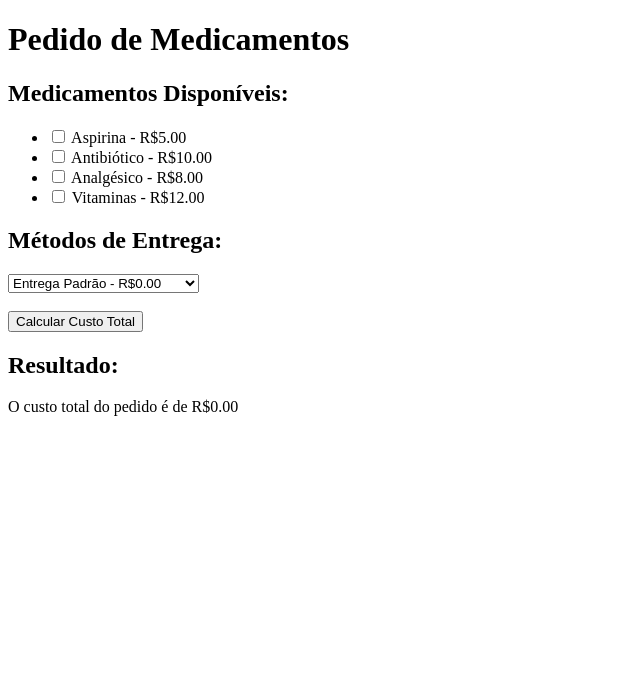
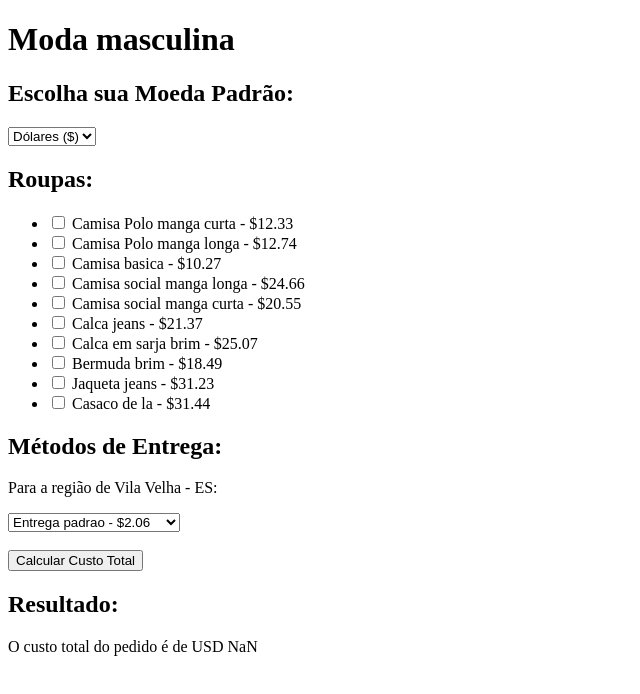
Before and after one commit to GessicaGlobal/desafio-dev-ignite-globalsys, a plain HTML site: page index.html in a window 1280 px wide. Both pictures are taken after a click on the button "Calcular Custo Total". Shown: the whole page, without its empty margins (0-640 px from the left). Drawn offline with Linux system fonts and the light colour scheme.

Commit message:
Update index.html
Adicionando atualização do código.

```diff
--- a/index.html
+++ b/index.html
@@ -1,24 +1,37 @@
 <!DOCTYPE html>
 <html>
+
 <head>
-  <title>Pedido de Medicamentos</title>
+  <title>Moda masculina</title>
 </head>
+
 <body>
-  <h1>Pedido de Medicamentos</h1>
+  <h1>Moda masculina</h1>
+
+  <!--Adicionando opcoes de moedas -->
+  <h2>Escolha sua Moeda Padrão:</h2>
+  <select id="moedaPadrao" onchange="atualizarValores()">
+    <option value="USD">Dólares ($)</option>
+    <option value="EUR">Euros (€)</option>
+    <option value="BRL">Reais (R$)</option>
+  </select>
+
   <form id="pedidoForm">
-    <h2>Medicamentos Disponíveis:</h2>
-    <ul>
-      <li><label><input type="checkbox" name="medicamento" value="Aspirina"> Aspirina - R$5.00</label></li>
-      <li><label><input type="checkbox" name="medicamento" value="Antibiotico"> Antibiótico - R$10.00</label></li>
-      <li><label><input type="checkbox" name="medicamento" value="Analgesico"> Analgésico - R$8.00</label></li>
-      <li><label><input type="checkbox" name="medicamento" value="Vitaminas"> Vitaminas - R$12.00</label></li>
+    <h2>Roupas:</h2>
+    <ul id="listaRoupas">
+      <!-- Itens de roupas serão gerados aqui -->
     </ul>
 
+
+    <!-- Adicionando opcoes de entrega -->
     <h2>Métodos de Entrega:</h2>
-    <select name="metodoEntrega">
-      <option value="Entrega Padrão">Entrega Padrão - R$0.00</option>
-      <option value="Entrega Expressa">Entrega Expressa - R$10.00</option>
-      <option value="Retirada na Loja">Retirada na Loja - R$0.00</option>
+    <p>Para a região de Vila Velha - ES:</p>
+    <select name="metodoEntrega" id="modoDeEntrega">
+      <!--
+      <option value="Entrega Padrão">Entrega Padrão</option>
+      <option value="Entrega Expressa">Entrega Expressa</option>
+      <option value="Retirada na Loja">Retirada na Loja</option>
+      -->
     </select>
 
     <br><br>
@@ -27,51 +40,237 @@
 
   <h2>Resultado:</h2>
   <p id="resultado"></p>
+  <script>
+    // Defina as taxas de câmbio
+    const taxasDeCambio = {
+      USD: 1.00,  // Dólares (USD)
+      EUR: 0.938407,  // Euros (EUR)
+      BRL: 4.86   // Reais (BRL)
+    };
 
-  <script>
+    // Defina os nomes e valores das taxas de entrega
+    const entregas = [
+      {
+        nome: "Entrega padrao",
+        precos: {
+          USD: 2.06,
+          EUR: 1.93,
+          BRL: 10.00
+        }
+      },
+      {
+
+        nome: "Entrega expressa",
+        precos: {
+          USD: 3.09,
+          EUR: 2.89,
+          BRL: 15.00
+        }
+      },
+
+      {
+
+        nome: "Retirada na loja",
+        precos: {
+          USD: 0.0,
+          EUR: 0.0,
+          BRL: 0.0
+        }
+      },
+    ];
+
+    // Defina os nomes e valores das roupas
+    const roupas = [
+      {
+        nome: "Camisa Polo manga curta",
+        precos: {
+          USD: 12.33,
+          EUR: 11.55,
+          BRL: 60.00
+        }
+      },
+      {
+        nome: "Camisa Polo manga longa",
+        precos: {
+          USD: 12.74,
+          EUR: 11.94,
+          BRL: 62.00
+        }
+      },
+      {
+        nome: "Camisa basica",
+        precos: {
+          USD: 10.27,
+          EUR: 9.63,
+          BRL: 50.00
+        }
+      },
+      {
+        nome: "Camisa social manga longa",
+        precos: {
+          USD: 24.66,
+          EUR: 23.20,
+          BRL: 120.00
+        }
+      },
+      {
+        nome: "Camisa social manga curta",
+        precos: {
+          USD: 20.55,
+          EUR: 19.25,
+          BRL: 100.00
+        }
+      },
+      {
+        nome: "Calca jeans",
+        precos: {
+          USD: 21.37,
+          EUR: 20.02,
+          BRL: 104.00
+        }
+      },
+      {
+        nome: "Calca em sarja brim",
+        precos: {
+          USD: 25.07,
+          EUR: 23.49,
+          BRL: 122.00
+        }
+      },
+      {
+        nome: "Bermuda brim",
+        precos: {
+          USD: 18.49,
+          EUR: 17.33,
+          BRL: 90.00
+        }
+      },
+      {
+        nome: "Jaqueta jeans",
+        precos: {
+          USD: 31.23,
+          EUR: 29.26,
+          BRL: 152.00
+        }
+      },
+      {
+        nome: "Casaco de la",
+        precos: {
+          USD: 31.44,
+          EUR: 29.45,
+          BRL: 153.00
+        }
+      }
+    ];
+
+    // Função para atualizar os valores com base na moeda selecionada
+    function atualizarValores() {
+      const moedaPadrao = document.getElementById("moedaPadrao").value;
+
+      const listaRoupas = document.getElementById("listaRoupas");
+
+
+      listaRoupas.innerHTML = '';
+      // Adicione o símbolo de moeda ao valor da roupa com base na moeda selecionada
+      let simboloMoeda;
+      switch (moedaPadrao) {
+        case "USD":
+          simboloMoeda = "$";
+          break;
+        case "EUR":
+          simboloMoeda = "€";
+          break;
+        case "BRL":
+          simboloMoeda = "R$";
+          break;
+        default:
+          simboloMoeda = ""; // Adicione tratamento para outras moedas, se necessário
+      }
+
+      // Percorra as ROUPAS e atualize os valores com base na taxa de câmbio
+      roupas.forEach((roupa) => {
+        const nomeRoupa = roupa.nome;
+        const precoEmMoeda = roupa.precos[moedaPadrao];
+        const taxaDeCambio = taxasDeCambio[moedaPadrao];
+        const valorRoupa = (precoEmMoeda).toFixed(2);
+
+        //como acessar o preco
+
+        const li = document.createElement("li");
+        const label = document.createElement("label");
+        const input = document.createElement("input");
+        input.type = "checkbox";
+        input.name = "roupas";
+        input.value = nomeRoupa;
+        input.setAttribute(`data-price-${moedaPadrao.toLowerCase()}`, precoEmMoeda);
+
+
+
+        label.appendChild(input);
+        label.appendChild(document.createTextNode(` ${nomeRoupa} - ${simboloMoeda}${valorRoupa}`));
+        li.appendChild(label);
+        listaRoupas.appendChild(li);
+
+
+
+      });
+
+      //Percorra as TAXAS DE ENTREGA e atualize os valores com base na taxa de cambio
+      const modoDeEntrega = document.getElementById("modoDeEntrega");
+      modoDeEntrega.innerHTML = '';
+      entregas.forEach((entrega) => {
+
+        const nomeEntrega = entrega.nome;
+
+        const option = document.createElement("option");
+
+        const precoEmMoeda = entrega.precos[moedaPadrao];
+        const taxaDeCambio = taxasDeCambio[moedaPadrao];
+        const valorEntrega = (precoEmMoeda).toFixed(2);
+
+
+
+
+        option.value = nomeEntrega;
+
+        option.appendChild(document.createTextNode(` ${nomeEntrega} - ${simboloMoeda}${valorEntrega}`));
+
+        modoDeEntrega.appendChild(option);
+
+      })
+
+
+    }
+
+
+    // Chame a função para atualizar os valores quando a página for carregada
+    atualizarValores();
+
     function calcularCusto() {
       const form = document.getElementById("pedidoForm");
-      const selectedMedicamentos = Array.from(form.querySelectorAll('input[name="medicamento"]:checked')).map(input => input.value);
+      const selectedRoupas = Array.from(form.querySelectorAll('input[name="roupas"]:checked')).map(input => input.value);
       const metodoEntrega = form.querySelector('select[name="metodoEntrega"]').value;
+      const moedaPadrao = document.getElementById("moedaPadrao").value;
 
-      let custoMedicamentos = 0;
-      for (const medicamento of selectedMedicamentos) {
-        switch (medicamento) {
-          case "Aspirina":
-            custoMedicamentos += 5.0;
-            break;
-          case "Antibiotico":
-            custoMedicamentos += 10.0;
-            break;
-          case "Analgesico":
-            custoMedicamentos += 8.0;
-            break;
-          case "Vitaminas":
-            custoMedicamentos += 12.0;
-            break;
-        }
+      let custoRoupas = 0;
+      for (const roupa of selectedRoupas) {
+        const checkbox = form.querySelector(`input[name="roupas"][value="${roupa}"]`);
+        const precoEmMoeda = parseFloat(checkbox.getAttribute(`data-price-${moedaPadrao.toLowerCase()}`));
+        custoRoupas += precoEmMoeda;
       }
 
       let custoEntrega = 0;
-      switch (metodoEntrega) {
-        case "Entrega Padrão":
-          custoEntrega = 0.0;
-          break;
-        case "Entrega Expressa":
-          custoEntrega = 10.0;
-          break;
-        case "Retirada na Loja":
-          custoEntrega = 0.0;
-          break;
-      }
+      const taxaEntrega = parseFloat(document.querySelector(`select[name="metodoEntrega"] option[value="${metodoEntrega}"]`).getAttribute(`data-taxa-${moedaPadrao.toLowerCase()}`));
+      custoEntrega += taxaEntrega;
 
-      const custoTotal = custoMedicamentos + custoEntrega;
+      const custoTotal = custoRoupas + custoEntrega;
       const resultadoElement = document.getElementById("resultado");
-      resultadoElement.textContent = `O custo total do pedido é de R$${custoTotal.toFixed(2)}`;
+      resultadoElement.textContent = `O custo total do pedido é de ${moedaPadrao} ${custoTotal.toFixed(2)}`;
 
       // Limpar as seleções do formulário após o cálculo
       form.reset();
     }
   </script>
 </body>
+
 </html>
```
